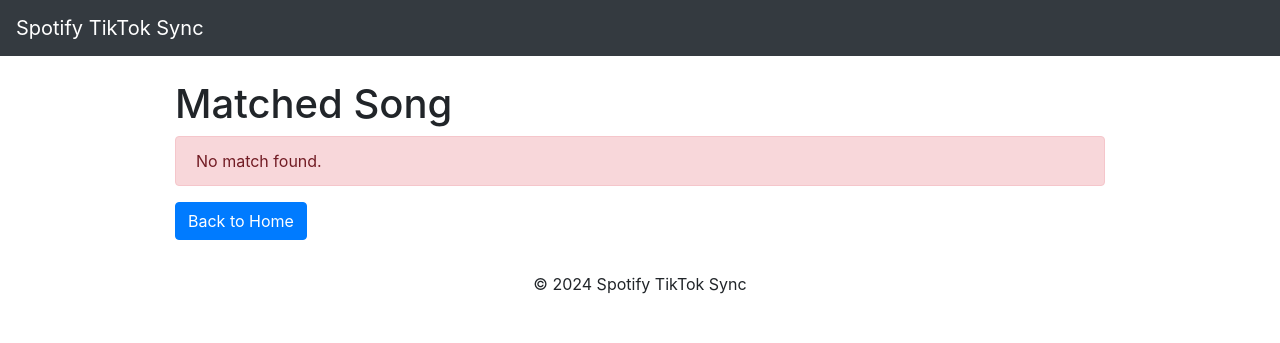
After one commit to DrKalki/tiktoksync, a Flask app: template templates/matched_song.html in a window 1280 px wide. The commit adds this page. Shown: the top 343 px of the page. Run offline with Flask 2, Linux system fonts and the light colour scheme; the template is opened without the code that fills it, so the values that code supplies are empty; some libraries are stand-ins or nearby versions.

Commit message:
Add TikTok URL fetch functionality and refine UI

```diff
--- a/app.py
+++ b/app.py
@@ -1,4 +1,4 @@
-from flask import Flask, redirect, url_for, session, request, render_template, send_file
+from flask import Flask, redirect, url_for, session, request, render_template, flash
 import os
 from dotenv import load_dotenv
 import logging
@@ -7,6 +7,7 @@
 from auth.spotify_auth import spotify_auth
 from analysis.analyze import analyze_audio
 from analysis.match import find_best_match
+import youtube_dl
 
 load_dotenv()  # Load environment variables from .env file
 
@@ -32,8 +33,18 @@
 def home():
     logging.debug("Loading home page")
     token_info = spotify_auth.get_spotify_token()
+    if not token_info:
+        flash('Error fetching Spotify token')
+        return redirect(url_for('login'))
+
     sp = spotify_auth.get_spotify_client(token_info)
-    playlists = sp.current_user_playlists()
+    try:
+        playlists = sp.current_user_playlists()
+    except spotipy.exceptions.SpotifyException as e:
+        logging.error(f"Spotify API error: {e}")
+        flash('Error fetching playlists from Spotify')
+        return redirect(url_for('login'))
+
     logging.debug(f"Playlists: {playlists}")
     return render_template('home.html', playlists=playlists)
 
@@ -41,25 +52,98 @@
 def analyze():
     logging.debug("Analyzing uploaded audio")
     audio_file = request.files['audio']
+    if not audio_file:
+        flash('No audio file uploaded')
+        return redirect(url_for('home'))
+
     audio_file_path = os.path.join('uploads', audio_file.filename)
     audio_file.save(audio_file_path)
     logging.debug(f"Saved audio file to {audio_file_path}")
 
-    tiktok_audio_features = analyze_audio(audio_file_path)
-    logging.debug(f"Analyzed audio features: {tiktok_audio_features}")
+    try:
+        tiktok_audio_features = analyze_audio(audio_file_path)
+        logging.debug(f"Analyzed audio features: {tiktok_audio_features}")
+    except Exception as e:
+        logging.error(f"Error analyzing audio: {e}")
+        flash('Error analyzing audio file')
+        return redirect(url_for('home'))
 
     token_info = spotify_auth.get_spotify_token()
+    if not token_info:
+        flash('Error fetching Spotify token')
+        return redirect(url_for('login'))
+
     sp = spotify_auth.get_spotify_client(token_info)
-    playlists = sp.current_user_playlists()
     matched_song = None
 
-    for playlist in playlists['items']:
-        tracks = sp.playlist_tracks(playlist['id'])['items']
-        track_ids = [track['track']['id'] for track in tracks]
-        spotify_audio_features = sp.audio_features(track_ids)
-        matched_song = find_best_match(tiktok_audio_features, spotify_audio_features)
-        if matched_song:
-            break
+    try:
+        playlists = sp.current_user_playlists()
+        for playlist in playlists['items']:
+            tracks = sp.playlist_tracks(playlist['id'])['items']
+            track_ids = [track['track']['id'] for track in tracks]
+            spotify_audio_features = sp.audio_features(track_ids)
+            matched_song = find_best_match(tiktok_audio_features, spotify_audio_features)
+            if matched_song:
+                break
+    except spotipy.exceptions.SpotifyException as e:
+        logging.error(f"Spotify API error: {e}")
+        flash('Error fetching audio features from Spotify')
+        return redirect(url_for('home'))
+
+    logging.debug(f"Matched song: {matched_song}")
+    return render_template('matched_song.html', song=matched_song)
+
+@app.route('/fetch_audio', methods=['POST'])
+def fetch_audio():
+    tiktok_url = request.form['tiktok_url']
+    if not tiktok_url:
+        flash('No TikTok URL provided')
+        return redirect(url_for('home'))
+
+    ydl_opts = {
+        'format': 'bestaudio/best',
+        'postprocessors': [{
+            'key': 'FFmpegExtractAudio',
+            'preferredcodec': 'mp3',
+            'preferredquality': '192',
+        }],
+        'outtmpl': 'downloads/%(title)s.%(ext)s',
+    }
+
+    try:
+        with youtube_dl.YoutubeDL(ydl_opts) as ydl:
+            info_dict = ydl.extract_info(tiktok_url, download=True)
+            audio_file_path = ydl.prepare_filename(info_dict).replace('.webm', '.mp3')
+            logging.debug(f"Downloaded audio file to {audio_file_path}")
+
+        tiktok_audio_features = analyze_audio(audio_file_path)
+        logging.debug(f"Analyzed audio features: {tiktok_audio_features}")
+    except Exception as e:
+        logging.error(f"Error fetching or analyzing TikTok audio: {e}")
+        flash('Error fetching or analyzing TikTok audio')
+        return redirect(url_for('home'))
+
+    token_info = spotify_auth.get_spotify_token()
+    if not token_info:
+        flash('Error fetching Spotify token')
+        return redirect(url_for('login'))
+
+    sp = spotify_auth.get_spotify_client(token_info)
+    matched_song = None
+
+    try:
+        playlists = sp.current_user_playlists()
+        for playlist in playlists['items']:
+            tracks = sp.playlist_tracks(playlist['id'])['items']
+            track_ids = [track['track']['id'] for track in tracks]
+            spotify_audio_features = sp.audio_features(track_ids)
+            matched_song = find_best_match(tiktok_audio_features, spotify_audio_features)
+            if matched_song:
+                break
+    except spotipy.exceptions.SpotifyException as e:
+        logging.error(f"Spotify API error: {e}")
+        flash('Error fetching audio features from Spotify')
+        return redirect(url_for('home'))
 
     logging.debug(f"Matched song: {matched_song}")
     return render_template('matched_song.html', song=matched_song)
--- a/templates/base.html
+++ b/templates/base.html
@@ -3,17 +3,29 @@
 <head>
     <meta charset="UTF-8">
     <meta name="viewport" content="width=device-width, initial-scale=1.0">
-    <title>{% block title %}{% endblock %}</title>
-    <link rel="stylesheet" href="{{ url_for('static', filename='css/style.css') }}">
+    <title>{% block title %}Spotify TikTok Sync{% endblock %}</title>
+    <link rel="stylesheet" href="https://stackpath.bootstrapcdn.com/bootstrap/4.3.1/css/bootstrap.min.css">
+    <style>
+        body {
+            padding-top: 5rem;
+        }
+        .container {
+            max-width: 960px;
+        }
+        .footer {
+            padding: 2rem 0;
+            text-align: center;
+        }
+    </style>
 </head>
 <body>
-    <header>
-        <h1>Spotify TikTok Sync</h1>
-    </header>
-    <main>
+    <nav class="navbar navbar-expand-md navbar-dark bg-dark fixed-top">
+        <a class="navbar-brand" href="#">Spotify TikTok Sync</a>
+    </nav>
+    <main role="main" class="container">
         {% block content %}{% endblock %}
     </main>
-    <footer>
+    <footer class="footer">
         <p>&copy; 2024 Spotify TikTok Sync</p>
     </footer>
 </body>
--- /dev/null
+++ b/templates/matched_song.html
@@ -0,0 +1,33 @@
+{% extends "base.html" %}
+
+{% block title %}Matched Song{% endblock %}
+
+{% block content %}
+<div class="starter-template">
+    <h1>Matched Song</h1>
+    {% if song %}
+        <div class="card mb-3">
+            <div class="row no-gutters">
+                <div class="col-md-4">
+                    <img src="{{ song['album']['images'][0]['url'] }}" class="card-img" alt="Album cover">
+                </div>
+                <div class="col-md-8">
+                    <div class="card-body">
+                        <h5 class="card-title">{{ song['name'] }}</h5>
+                        <p class="card-text">Artist: {{ song['artists'][0]['name'] }}</p>
+                        <p class="card-text">Album: {{ song['album']['name'] }}</p>
+                        <p class="card-text">Release Date: {{ song['album']['release_date'] }}</p>
+                        <audio controls class="w-100">
+                            <source src="{{ song['preview_url'] }}" type="audio/mpeg">
+                            Your browser does not support the audio element.
+                        </audio>
+                    </div>
+                </div>
+            </div>
+        </div>
+    {% else %}
+        <p class="alert alert-danger">No match found.</p>
+    {% endif %}
+    <a href="{{ url_for('home') }}" class="btn btn-primary">Back to Home</a>
+</div>
+{% endblock %}
```
Also changed, not shown: analysis/analyze.py (+11 -1 lines), analysis/match.py (+15 -5 lines), requirements.txt (+5 -5 lines), templates/home.html (+16 -5 lines), README.md, static/css/style.css (added).
